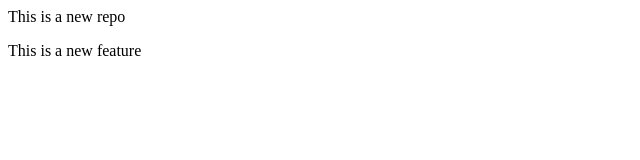
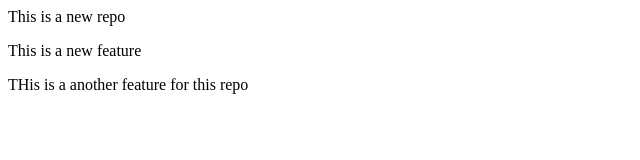
Before and after one commit to DeepakChauhan-cloud/localrepo, a plain HTML site: page index.html in a window 1280 px wide. Shown: the whole page, without its empty margins (0-640 px from the left). Drawn offline with Linux system fonts and the light colour scheme.

Commit message:
add this new feature

```diff
--- a/index.html
+++ b/index.html
@@ -1,2 +1,3 @@
 <p>This is a new repo</p>
 <p>This is a new feature</p>
+<p>THis is a another feature for this repo</p>
```
